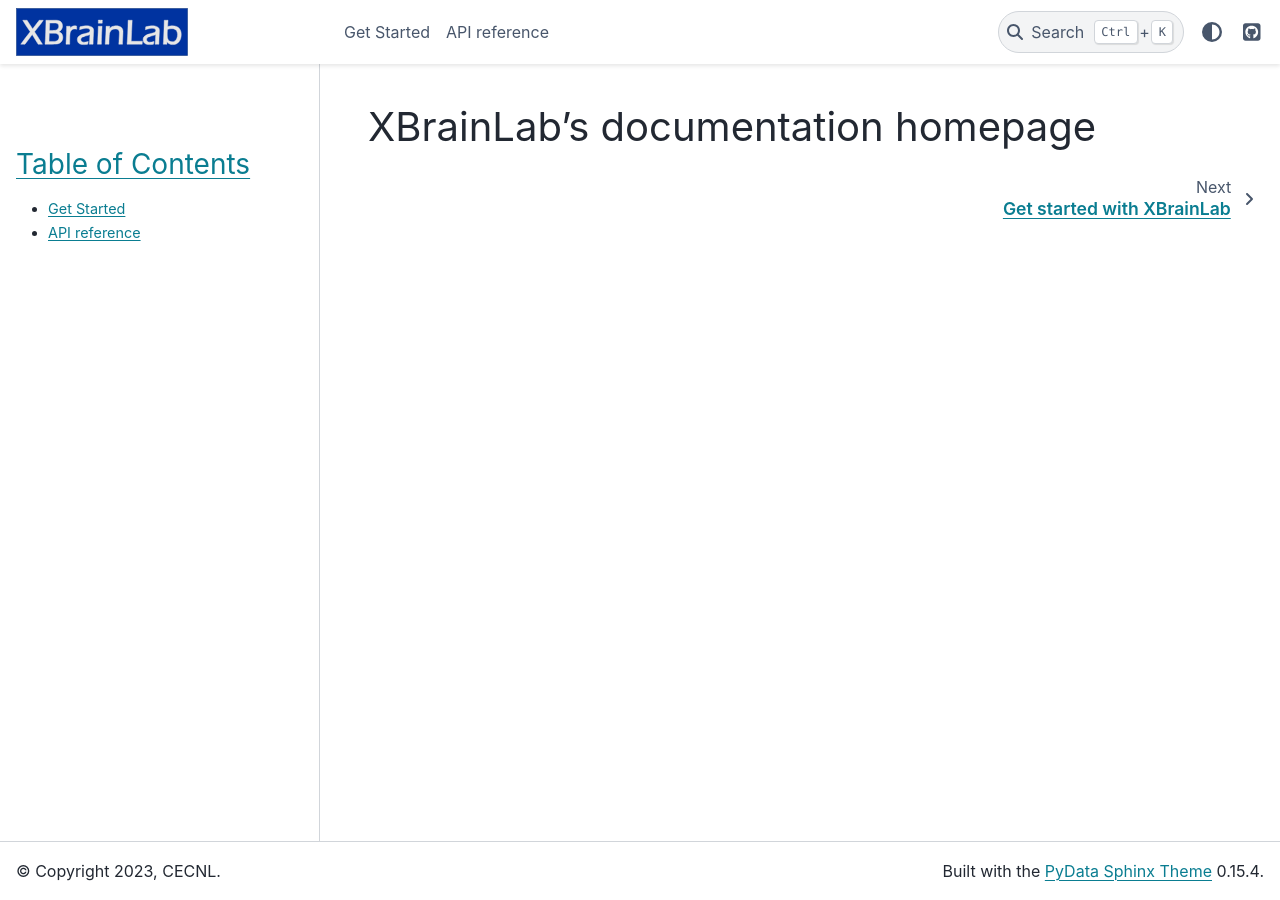
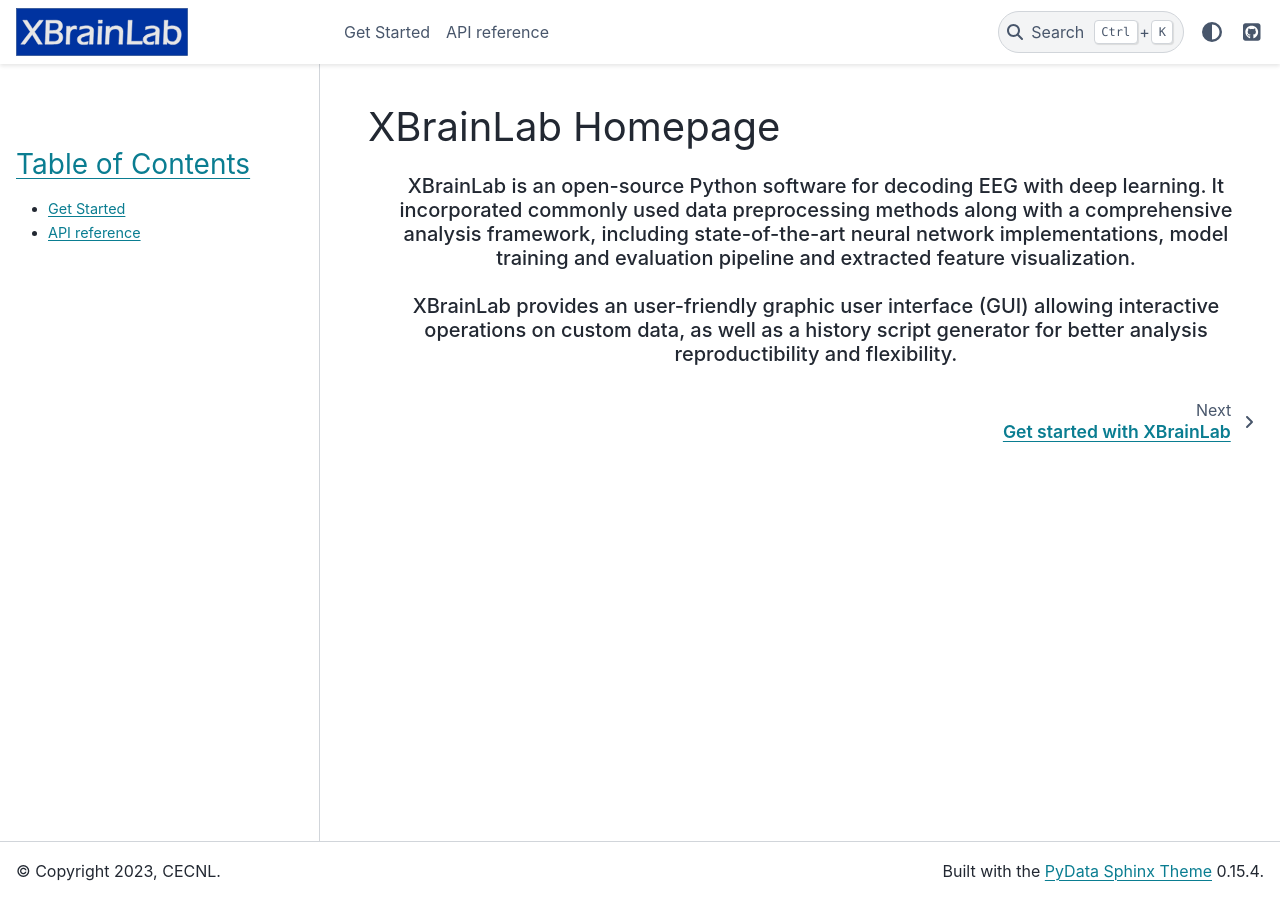
Before and after one commit to CECNL/XBrainLab, a Sphinx documentation site: the page built from docs/source/index.rst, in a window 1280 px wide. Built offline with Sphinx 7.4.7 and the PyData theme 0.15.4, drawn with Linux system fonts in a browser that asks for light colours.

Commit message:
edit homepage

```diff
--- a/docs/source/index.rst
+++ b/docs/source/index.rst
@@ -3,8 +3,20 @@
    You can adapt this file completely to your liking, but it should at least
    contain the root `toctree` directive.
 
-XBrainLab's documentation homepage
+XBrainLab Homepage
 =====================================
+
+.. rst-class:: h5 text-center font-weight-light my-4
+
+   XBrainLab is an open-source Python software for decoding EEG with deep learning.
+   It incorporated commonly used data preprocessing methods along with a comprehensive
+   analysis framework, including state-of-the-art neural network implementations, model
+   training and evaluation pipeline and extracted feature visualization.
+
+   XBrainLab provides an user-friendly graphic user interface (GUI) allowing interactive
+   operations on custom data, as well as a history script generator for better analysis
+   reproductibility and flexibility.
+
 
 .. toctree::
    :hidden:
```
